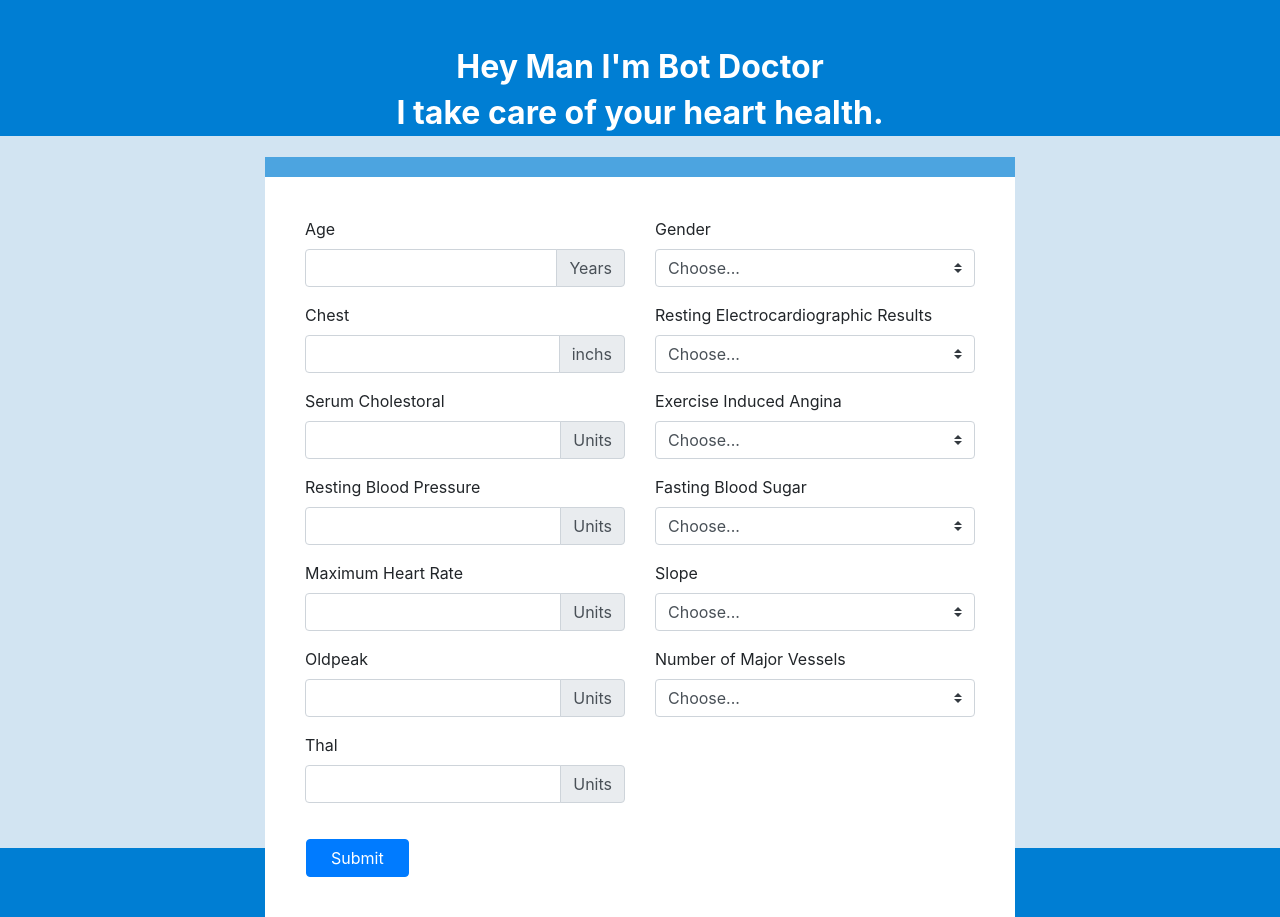
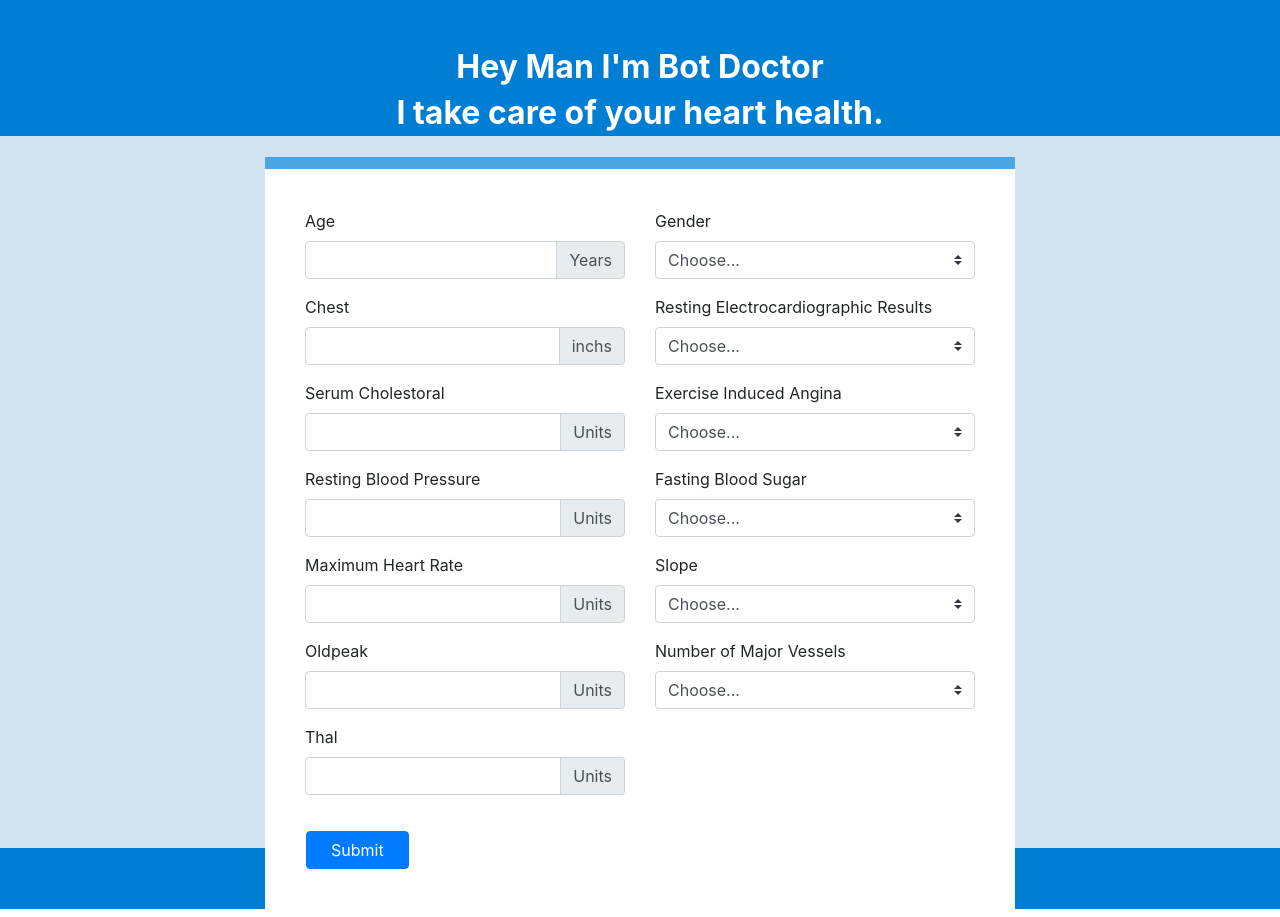
Before and after one commit to thuutri2710/ASS-IS, a Flask app: page / in a window 1280 px wide. Run offline with Flask 2, Linux system fonts and the light colour scheme; parts of the project's set-up code (start-up, migrations or seed data) failed here and were passed over; some libraries are stand-ins or nearby versions.

Commit message:
chore: update minor

```diff
--- a/templates/index.html
+++ b/templates/index.html
@@ -34,7 +34,7 @@
       background-color: #fff;
       width: 60%;
       padding: 40px;
-      border-top: 20px solid rgba(0, 126, 211, 0.7);
+      border-top: 12px solid rgba(0, 126, 211, 0.7);
     }
 
     .main {
```
